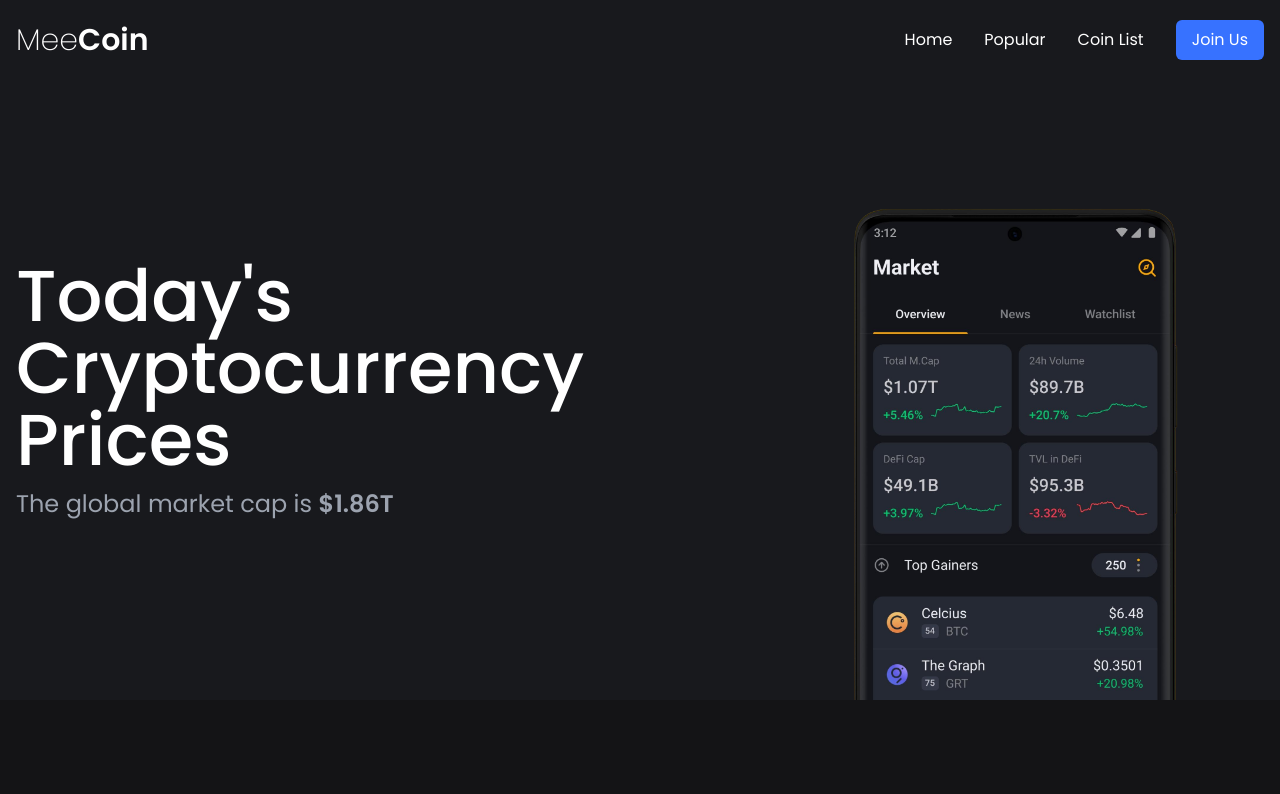
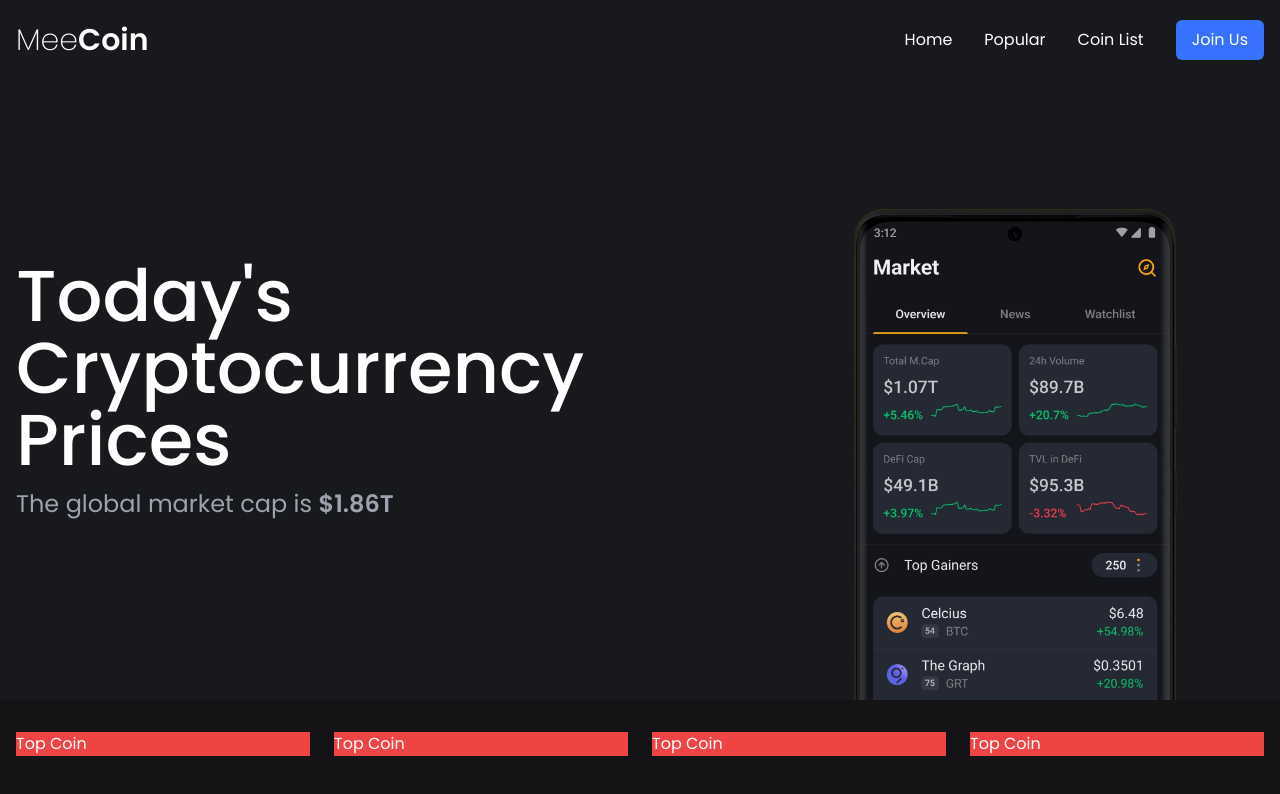
Before and after one commit to can-erturk/react-crypto-prices, a React (Vite) app: page / in a window 1280 px wide. Shown: the top 794 px of the page. Built offline with nearby package versions, Linux system fonts and the light colour scheme.

Commit message:
TopCoins component layout created.

```diff
--- a/src/App.jsx
+++ b/src/App.jsx
@@ -1,11 +1,13 @@
 import Header from "~/components/Header"
 import Hero from "~/components/Hero"
+import TopCoins from "~/components/TopCoins"
 
 function App() {
   return (
     <>
       <Header></Header>
       <Hero></Hero>
+      <TopCoins></TopCoins>
     </>
   )
 }
--- /dev/null
+++ b/src/components/TopCoins.jsx
@@ -0,0 +1,14 @@
+import TopCoinItem from "~/components/ui/TopCoinItem"
+
+function TopCoins() {
+  return (
+    <div className="container grid grid-cols-12 gap-6 py-8 max-sm:grid-cols-6 max-[340px]:grid-cols-3">
+      <TopCoinItem></TopCoinItem>
+      <TopCoinItem></TopCoinItem>
+      <TopCoinItem></TopCoinItem>
+      <TopCoinItem></TopCoinItem>
+    </div>
+  )
+}
+
+export default TopCoins
--- /dev/null
+++ b/src/components/ui/TopCoinItem.jsx
@@ -0,0 +1,9 @@
+function TopCoinItem() {
+  return (
+    <div className="col-span-3 bg-red-500">
+      Top Coin
+    </div>
+  )
+}
+
+export default TopCoinItem
```
